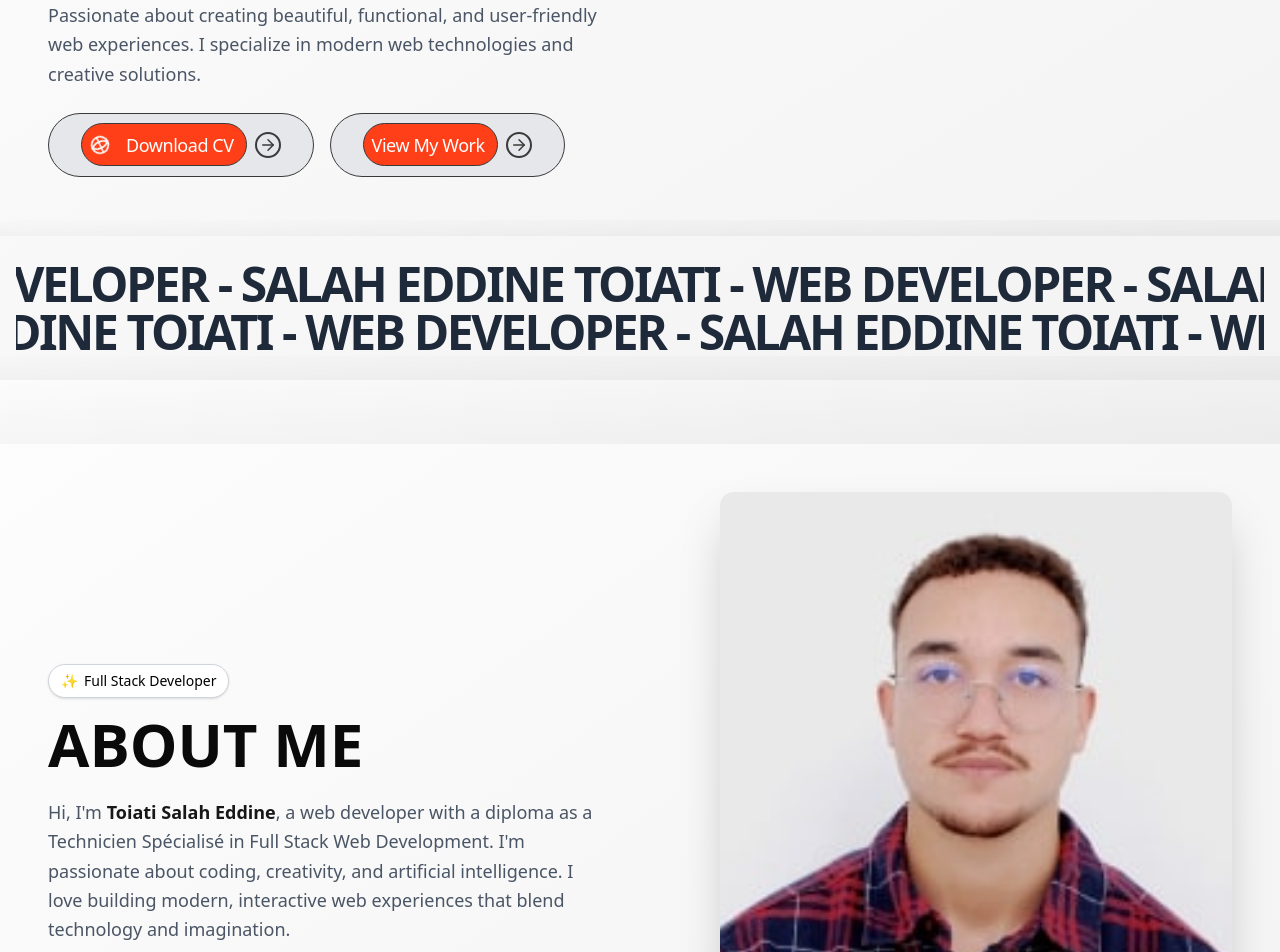
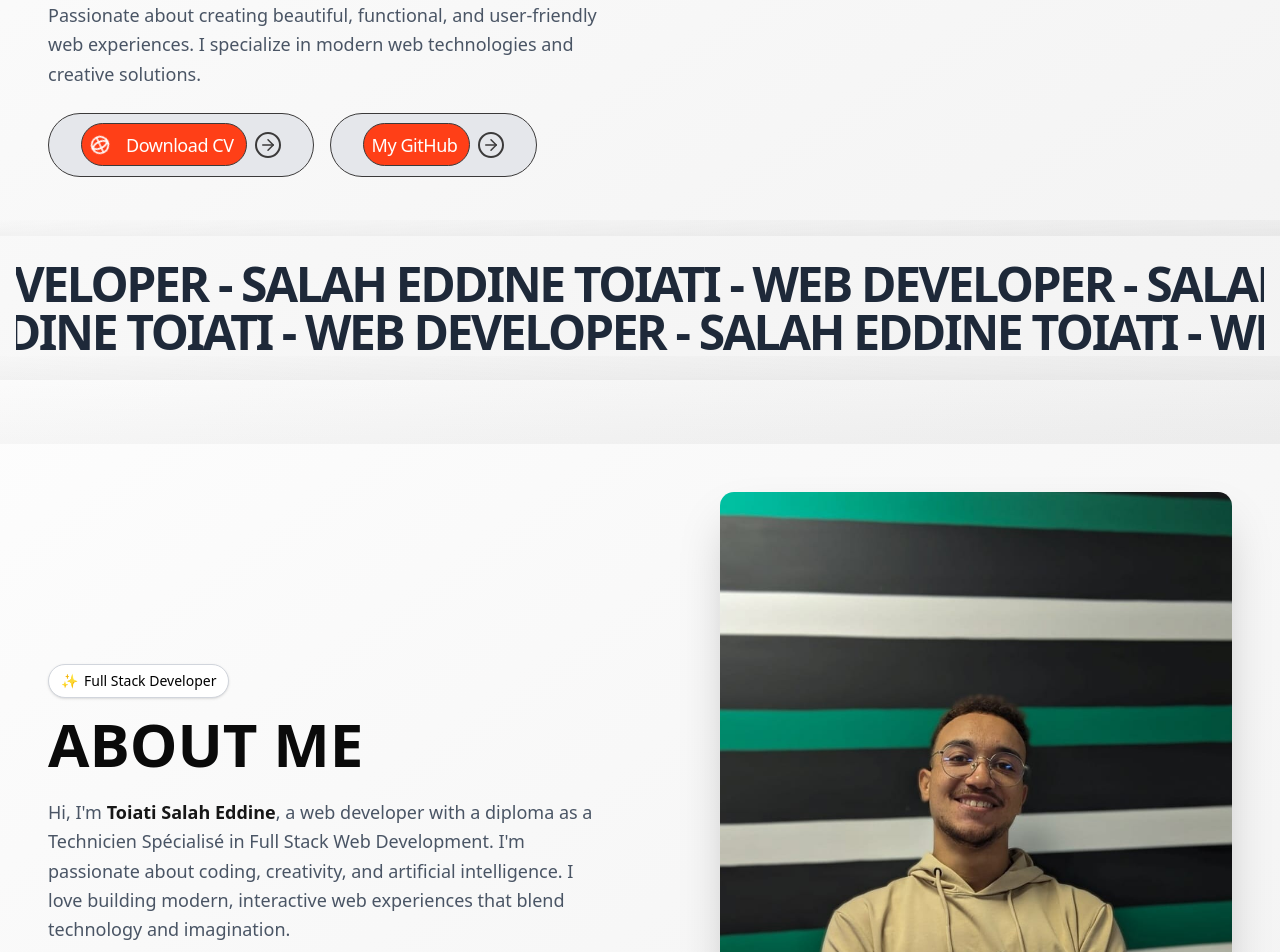
Before and after one commit to Toiati-salah-eddine-001/Portfolio_Web-dev, a Next.js app: page / in a window 1280 px wide. Shown: the part 420-1372 px from the top of the page. Built offline with nearby package versions, Linux system fonts and the light colour scheme.

Commit message:
adding projects description

```diff
--- a/src/app/page.tsx
+++ b/src/app/page.tsx
@@ -66,111 +66,15 @@ function Home() {
           <SectionTitle className="mb-8 sm:mb-12">
             My <span className="text-primary">Projects</span>
           </SectionTitle>
-          <div className="w-full max-w-4xl mx-auto">
+          <div className="w-full max-w-8xl mx-auto">
             <ScrollRevealSection className="grid grid-cols-1 gap-8 sm:gap-12">
-              <CardProjectNew2 Title="Project 1" Description="Description 1 Lorem Ipsum is simply dummy text of the printing and typesetting industry. Lorem Ipsum has been the indus" Tags={["Tag 1", "Tag 2"]} Image="test.jpg" Link="https://example.com" Link2="https://example.com"/>
+              <CardProjectNew2 Title="Roadmapi – AI-Powered Learning Roadmaps" Description="AI SaaS that generates personalized roadmaps to help students and professionals learn smarter and faster" Tags={["Next.js", " shadcn/ui", "Tailwind CSS", "TypeScript", "Bun", "Elysia", "Supabase", "Geminie API"]} Image="test.jpg" Link="https://example.com" Link2="https://example.com"/>
               <CardProjectNew Title="Project 2" Description="Description 2" Tags={["Tag 1", "Tag 2"]} Image="/images/project2.png" Link="https://example.com" Link2="https://example.com"/>
               <CardProjectNew2 Title="Project 3" Description="Description 3" Tags={["Tag 1", "Tag 2"]} Image="/images/project3.png" Link="https://example.com" Link2="https://example.com"/>
             </ScrollRevealSection>
           </div>
         </div>
       </section>
-
-    {/*<section*/}
-    {/*    id="contact"*/}
-    {/*    className="section min-h-screen flex items-center justify-center bg-gradient-to-br from-primary/5 to-accent/10"*/}
-    {/*>*/}
-    {/*</section>*/}
-    {/*<ContactSection />*/}
-    {/*<section*/}
-    {/*    id="contact"*/}
-    {/*    className="section min-h-[200px] flex items-center justify-center bg-gradient-to-br from-primary/5 to-accent/10 px-6"*/}
-    {/*>*/}
-    {/*    <div className="w-full max-w-full mx-auto"> /!* Changed max-w-4xl to max-w-full for full width *!/*/}
-    {/*        <h2 className="text-4xl font-bold text-center mb-16">Connect With Me</h2>*/}
-    {/*        /!* CUSTOM GRID LAYOUT *!/*/}
-    {/*        <div className="relative w-full aspect-[3/2] border-2 border-gray-800 rounded-lg overflow-hidden shadow-2xl">*/}
-    {/*            /!* LinkedIn - Full Width, Top Row *!/*/}
-    {/*            <a*/}
-    {/*                href="https://www.linkedin.com/"*/}
-    {/*                target="_blank"*/}
-    {/*                rel="noopener noreferrer"*/}
-    {/*                className="absolute top-0 left-0 right-0 h-1/3 flex items-center justify-center transition-all duration-500 group"*/}
-    {/*                style={{ backgroundColor: "#0077b5" }}*/}
-    {/*            >*/}
-    {/*                <img*/}
-    {/*                    src="/Icons8/icons8-linkedin-50.png"*/}
-    {/*                    alt="LinkedIn"*/}
-    {/*                    className="w-12 h-12 z-10 transition-all duration-500"*/}
-    {/*                />*/}
-    {/*                /!* Smooth Gradient Overlay on Hover, does not hide icon *!/*/}
-    {/*                <span className="absolute inset-0 pointer-events-none opacity-0 group-hover:opacity-80 transition-opacity duration-500 bg-gradient-to-r from-blue-900 via-blue-700 to-cyan-500 z-0"></span>*/}
-    {/*            </a>*/}
-    {/*            /!* GitHub - Half Width, Middle Left *!/*/}
-    {/*            <a*/}
-    {/*                href="https://github.com/"*/}
-    {/*                target="_blank"*/}
-    {/*                rel="noopener noreferrer"*/}
-    {/*                className="absolute top-1/3 left-0 w-1/2 h-1/3 flex items-center justify-center transition-all duration-500 group"*/}
-    {/*                style={{ backgroundColor: "#000000" }}*/}
-    {/*            >*/}
-    {/*                <img*/}
-    {/*                    src="/Icons8/icons8-octocat-50.png"*/}
-    {/*                    alt="GitHub"*/}
-    {/*                    className="w-12 h-12 z-10 transition-all duration-500"*/}
-    {/*                />*/}
-    {/*                <span className="absolute inset-0 pointer-events-none opacity-0 group-hover:opacity-80 transition-opacity duration-500 bg-gradient-to-r from-gray-900 via-gray-700 to-gray-400 z-0"></span>*/}
-    {/*            </a>*/}
-    {/*            /!* Instagram - Half Width, Middle Right *!/*/}
-    {/*            <a*/}
-    {/*                href="https://instagram.com/"*/}
-    {/*                target="_blank"*/}
-    {/*                rel="noopener noreferrer"*/}
-    {/*                className="absolute top-1/3 right-0 w-1/2 h-1/3 flex items-center justify-center transition-all duration-500 group"*/}
-    {/*                style={{ backgroundColor: "#f04e39" }}*/}
-    {/*            >*/}
-    {/*                <img*/}
-    {/*                    src="/Icons8/icons8-instagram-50.png"*/}
-    {/*                    alt="Instagram"*/}
-    {/*                    className="w-12 h-12 z-10 transition-all duration-500"*/}
-    {/*                />*/}
-    {/*                <span className="absolute inset-0 pointer-events-none opacity-0 group-hover:opacity-80 transition-opacity duration-500 bg-gradient-to-r from-pink-600 via-red-500 to-orange-400 z-0"></span>*/}
-    {/*            </a>*/}
-    {/*            /!* Twitter (X) - One-Third Width, Bottom Left *!/*/}
-    {/*            <a*/}
-    {/*                href="https://twitter.com/"*/}
-    {/*                target="_blank"*/}
-    {/*                rel="noopener noreferrer"*/}
-    {/*                className="absolute bottom-0 left-0 w-1/3 h-1/3 flex items-center justify-center transition-all duration-500 group"*/}
-    {/*                style={{ backgroundColor: "#1da1f2" }}*/}
-    {/*            >*/}
-    {/*                <img*/}
-    {/*                    src="/Icons8/icons8-x-50.png"*/}
-    {/*                    alt="Twitter/X"*/}
-    {/*                    className="w-12 h-12 z-10 transition-all duration-500"*/}
-    {/*                />*/}
-    {/*                <span className="absolute inset-0 pointer-events-none opacity-0 group-hover:opacity-80 transition-opacity duration-500 bg-gradient-to-r from-black via-blue-900 to-blue-400 z-0"></span>*/}
-    {/*            </a>*/}
-    {/*            /!* Reddit - Two-Thirds Width, Bottom Right *!/*/}
-    {/*            <a*/}
-    {/*                href="https://reddit.com/"*/}
-    {/*                target="_blank"*/}
-    {/*                rel="noopener noreferrer"*/}
-    {/*                className="absolute bottom-0 right-0 w-2/3 h-1/3 flex items-center justify-center transition-all duration-500 group"*/}
-    {/*                style={{ backgroundColor: "#ff4500" }}*/}
-    {/*            >*/}
-    {/*                <img*/}
-    {/*                    src="/Icons8/icons8-reddit-50.png"*/}
-    {/*                    alt="Reddit"*/}
-    {/*                    className="w-12 h-12 z-10 transition-all duration-500"*/}
-    {/*                />*/}
-    {/*                <span className="absolute inset-0 pointer-events-none opacity-0 group-hover:opacity-80 transition-opacity duration-500 bg-gradient-to-r from-orange-500 via-red-500 to-yellow-500 z-0"></span>*/}
-    {/*            </a>*/}
-    {/*        </div>*/}
-    {/*    </div>*/}
-    {/*</section>*/}
-
-
     <Footer/>
 
 
--- a/src/components/About.tsx
+++ b/src/components/About.tsx
@@ -88,7 +88,7 @@ export default function About() {
               <div className="aspect-[3/4] w-full h-auto overflow-hidden rounded-xl shadow-2xl">
                 <Image
                   className="w-full h-full object-cover transition-all duration-500 hover:scale-105"
-                  src="/photo.jpg"
+                  src="/images/myimage.jpeg"
                   alt="Salah Eddine Toiati - Web Developer"
                   width={600}
                   height={800}
--- a/src/components/CardProjectNew2.tsx
+++ b/src/components/CardProjectNew2.tsx
@@ -51,7 +51,7 @@ export default function ProjectCard({Title,Description,Tags,Image,Link,Link2}:an
         >
             <motion.div
                 ref={cardRef}
-                style={{ rotateX, rotateY, transformStyle: "preserve-3d" }}
+                // style={{ rotateX, rotateY, transformStyle: "preserve-3d" }}
                 whileHover={{ scale: 1.03, y: -5 }}
                 transition={{ type: "spring", stiffness: 300, damping: 20 }}
                 className="bg-gradient-to-br from-slate-900 via-blue-900 to-cyan-900 rounded-3xl shadow-2xl flex flex-col md:flex-row items-stretch p-1 overflow-hidden relative group"
--- a/src/components/Hero.tsx
+++ b/src/components/Hero.tsx
@@ -73,13 +73,11 @@ const Hero = () => {
                 </WrapButton>
 
                 {/* Enhanced HIRE ME badge with animations */}
-                <span className="absolute left-1/2 -translate-x-1/2 bottom-[-3rem] text-xs font-bold text-primary-foreground bg-primary px-4 py-1.5 rounded-full opacity-0 group-hover:opacity-100 transition-all duration-500 whitespace-nowrap shadow-lg shadow-primary/20 dark:shadow-accent/20 transform group-hover:-translate-y-1 group-hover:scale-105 overflow-hidden w-[200px] text-center">
-                  <span className="absolute inset-0 bg-gradient-to-r from-transparent via-white/20 to-transparent -translate-x-full group-hover:translate-x-full transition-transform duration-1000"></span>
-                  <span className="relative flex items-center z-10 justify-center">
+                <span className="absolute left-1/2 -translate-x-1/2 bottom-[-3rem] text-xs font-bold text-primary-foreground bg-gray-100 px-4 py-1.5 rounded-full opacity-0 group-hover:opacity-100 transition-all duration-500 whitespace-nowrap shadow-lg shadow-primary/20 dark:shadow-accent/20 transform group-hover:-translate-y-1 group-hover:scale-105 overflow-hidden w-[200px] text-center">
+                  <span className="relative flex items-center  justify-center">
                     <span className="inline-flex items-center">
-                      <span className="animate-bounce mr-1.5">😄</span>
+                      <span className="mr-1.5">😄</span>
                       <span>HIRE ME PLEASE</span>
-                      <span className="animate-pulse ml-1.5">✨</span>
                     </span>
                   </span>
                 </span>
@@ -87,9 +85,11 @@ const Hero = () => {
 
               <WrapButton
                 className="px-6 sm:px-8 py-2.5 sm:py-3 text-base sm:text-lg font-medium bg-gray-200 hover:bg-gray-300 text-gray-800 dark:bg-secondary dark:hover:bg-secondary/80 dark:text-white transition-colors duration-300"
-                href="#projects"
+                href="https://github.com/Toiati-salah-eddine-001"
+                target="_blank"
+                rel="noopener noreferrer"
               >
-                View My Work
+                My GitHub
             </WrapButton>
           </div>
         </div>
```
